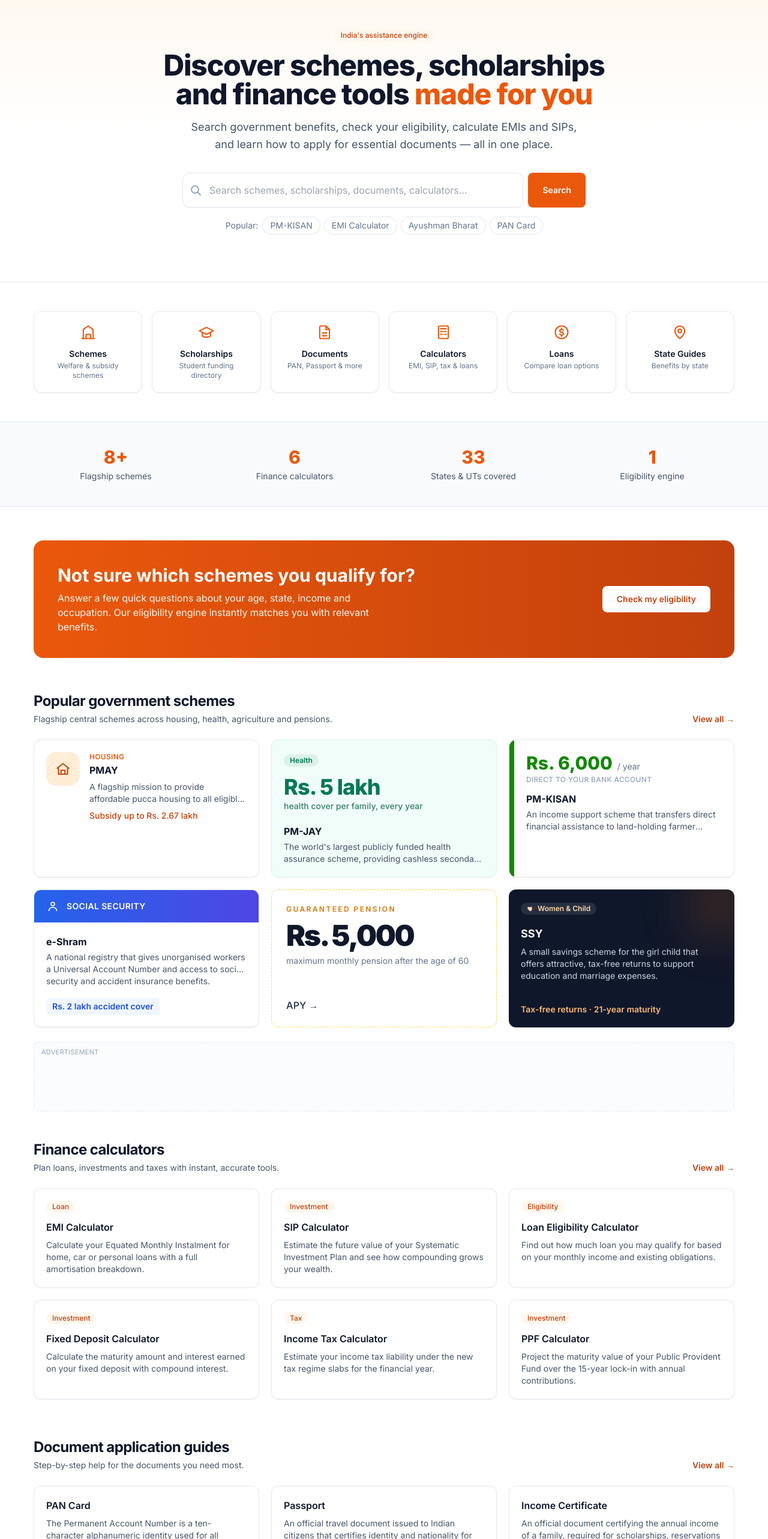
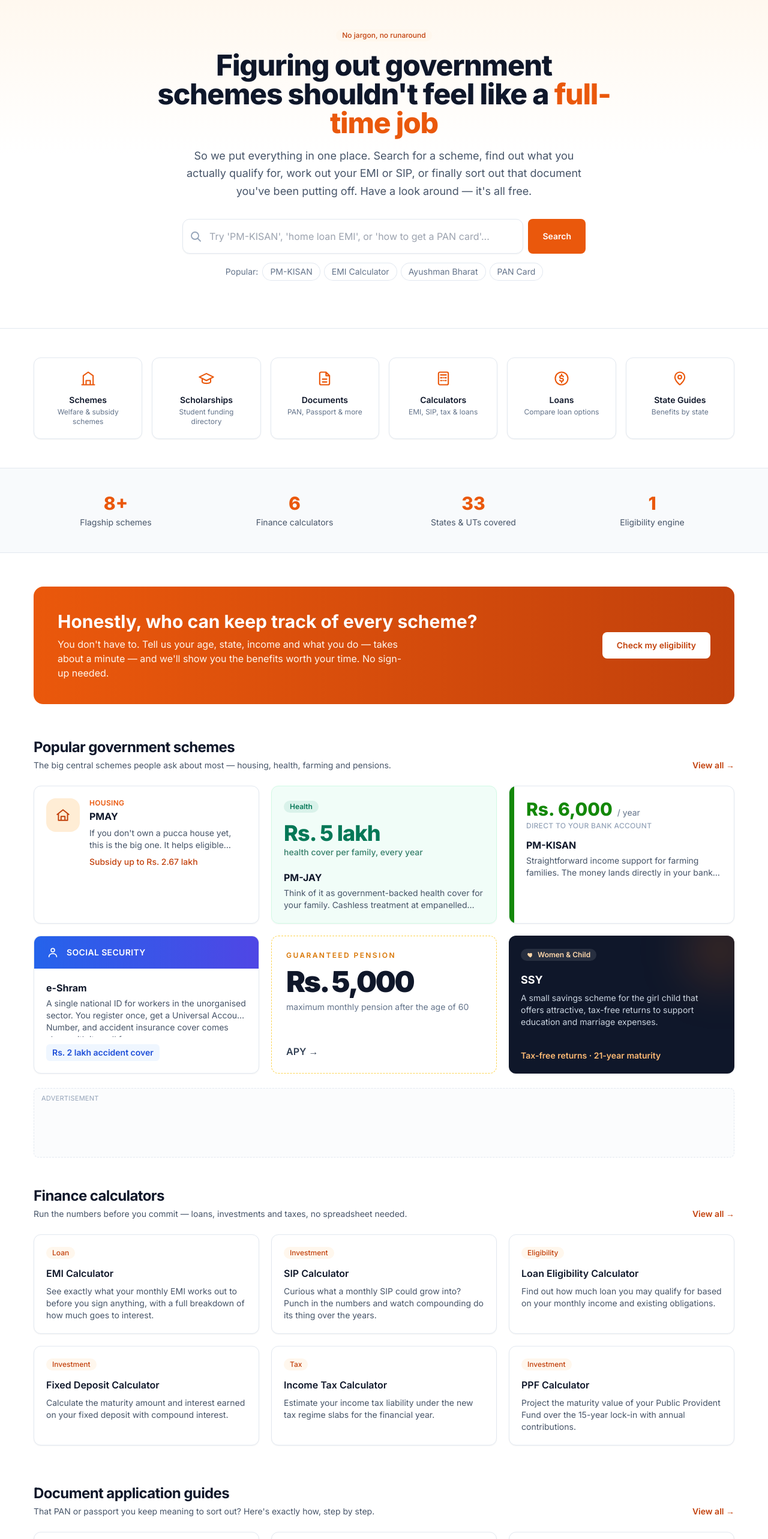
Before and after one commit to RukmaniIslary/India-Assist, a Next.js app: page / in a window 1280 px wide. Shown: the part 100-2666 px from the top of the page at 60% size. Built offline with nearby package versions, Linux system fonts and the light colour scheme; no server answers.

Commit message:
Add human touches: conversational hero, section copy and varied descriptions

```diff
--- a/src/app/page.tsx
+++ b/src/app/page.tsx
@@ -39,15 +39,16 @@
       <section className="relative overflow-hidden border-b border-ink-200 bg-gradient-to-b from-brand-50 via-white to-white">
         <div className="container-page py-16 sm:py-20">
           <div className="mx-auto max-w-3xl text-center">
-            <span className="badge mb-4">India&apos;s assistance engine</span>
+            <span className="badge mb-4">No jargon, no runaround</span>
             <h1 className="text-4xl font-extrabold tracking-tight text-ink-900 sm:text-5xl">
-              Discover schemes, scholarships and finance tools{" "}
-              <span className="text-brand-600">made for you</span>
+              Figuring out government schemes shouldn&apos;t feel like a{" "}
+              <span className="text-brand-600">full-time job</span>
             </h1>
             <p className="mx-auto mt-4 max-w-2xl text-lg leading-relaxed text-ink-600">
-              Search government benefits, check your eligibility, calculate EMIs
-              and SIPs, and learn how to apply for essential documents — all in
-              one place.
+              So we put everything in one place. Search for a scheme, find out
+              what you actually qualify for, work out your EMI or SIP, or finally
+              sort out that document you&apos;ve been putting off. Have a look
+              around &mdash; it&apos;s all free.
             </p>
             <div className="mx-auto mt-8 max-w-2xl">
               <SearchBox />
@@ -97,12 +98,12 @@
           <div className="grid items-center gap-6 lg:grid-cols-3">
             <div className="lg:col-span-2">
               <h2 className="text-2xl font-bold sm:text-3xl">
-                Not sure which schemes you qualify for?
+                Honestly, who can keep track of every scheme?
               </h2>
               <p className="mt-2 max-w-xl text-brand-50">
-                Answer a few quick questions about your age, state, income and
-                occupation. Our eligibility engine instantly matches you with
-                relevant benefits.
+                You don&apos;t have to. Tell us your age, state, income and what
+                you do &mdash; takes about a minute &mdash; and we&apos;ll show
+                you the benefits worth your time. No sign-up needed.
               </p>
             </div>
             <div className="lg:text-right">
@@ -120,7 +121,7 @@
       <section className="container-page">
         <SectionHeading
           title="Popular government schemes"
-          subtitle="Flagship central schemes across housing, health, agriculture and pensions."
+          subtitle="The big central schemes people ask about most — housing, health, farming and pensions."
           href="/schemes"
         />
         <FeaturedSchemes />
@@ -133,7 +134,7 @@
       <section className="container-page py-6">
         <SectionHeading
           title="Finance calculators"
-          subtitle="Plan loans, investments and taxes with instant, accurate tools."
+          subtitle="Run the numbers before you commit — loans, investments and taxes, no spreadsheet needed."
           href="/calculators"
         />
         <div className="grid gap-5 sm:grid-cols-2 lg:grid-cols-3">
@@ -146,7 +147,7 @@
       <section className="container-page py-10">
         <SectionHeading
           title="Document application guides"
-          subtitle="Step-by-step help for the documents you need most."
+          subtitle="That PAN or passport you keep meaning to sort out? Here's exactly how, step by step."
           href="/documents"
         />
         <div className="grid gap-5 sm:grid-cols-2 lg:grid-cols-3">
@@ -159,7 +160,7 @@
       <section className="container-page py-6">
         <SectionHeading
           title="Explore benefits by state"
-          subtitle="Dedicated guides for every Indian state and union territory."
+          subtitle="Every state and UT has its own schemes too — find yours below."
           href="/states"
         />
         <div className="flex flex-wrap gap-2">
--- a/src/components/Newsletter.tsx
+++ b/src/components/Newsletter.tsx
@@ -18,11 +18,12 @@
       <div className="container-page py-12">
         <div className="mx-auto max-w-2xl text-center">
           <h2 className="text-2xl font-bold text-white">
-            Weekly benefit alerts in your inbox
+            New schemes and deadlines, straight to your inbox
           </h2>
           <p className="mt-2 text-sm text-ink-300">
-            Get new schemes, scholarship deadlines and finance tips every week.
-            No spam, unsubscribe anytime.
+            One short email a week with new schemes, scholarship deadlines worth
+            knowing, and the odd money tip. No spam, and you can leave whenever
+            you like.
           </p>
           {done ? (
             <p className="mt-6 rounded-lg bg-india-green/20 px-4 py-3 text-sm font-medium text-green-100">
--- a/src/components/SearchBox.tsx
+++ b/src/components/SearchBox.tsx
@@ -5,7 +5,7 @@
 
 export default function SearchBox({
   size = "lg",
-  placeholder = "Search schemes, scholarships, documents, calculators...",
+  placeholder = "Try 'PM-KISAN', 'home loan EMI', or 'how to get a PAN card'...",
 }: {
   size?: "lg" | "md";
   placeholder?: string;
--- a/src/data/calculators.ts
+++ b/src/data/calculators.ts
@@ -12,7 +12,7 @@
     name: "EMI Calculator",
     category: "Loan",
     summary:
-      "Calculate your Equated Monthly Instalment for home, car or personal loans with a full amortisation breakdown.",
+      "See exactly what your monthly EMI works out to before you sign anything, with a full breakdown of how much goes to interest.",
     keywords: ["emi calculator", "loan emi", "monthly instalment", "home loan emi"],
   },
   {
@@ -20,7 +20,7 @@
     name: "SIP Calculator",
     category: "Investment",
     summary:
-      "Estimate the future value of your Systematic Investment Plan and see how compounding grows your wealth.",
+      "Curious what a monthly SIP could grow into? Punch in the numbers and watch compounding do its thing over the years.",
     keywords: ["sip calculator", "mutual fund sip", "investment returns"],
   },
   {
--- a/src/data/documents.ts
+++ b/src/data/documents.ts
@@ -17,7 +17,7 @@
     name: "PAN Card",
     authority: "Income Tax Department",
     summary:
-      "The Permanent Account Number is a ten-character alphanumeric identity used for all financial and tax-related transactions in India.",
+      "The ten-character code you'll need for pretty much anything money-related — filing taxes, opening accounts, big transactions. If you don't have one yet, it's quicker to get than most people think.",
     whoNeeds:
       "Anyone filing income tax, opening certain bank accounts, or making high-value financial transactions.",
     processingTime: "Typically 15 to 20 working days for physical card; e-PAN faster",
--- a/src/data/loans.ts
+++ b/src/data/loans.ts
@@ -15,7 +15,7 @@
     rateRange: "8.3% – 9.5% p.a.",
     tenure: "Up to 30 years",
     summary:
-      "Finance the purchase or construction of a home with long tenures and competitive interest rates.",
+      "The long-haul loan most of us take at least once. Big amounts, long tenures, and usually the lowest interest rate you'll get on any loan.",
     features: [
       "Tax benefits on principal and interest",
       "Balance transfer to reduce EMIs",
@@ -29,7 +29,7 @@
     rateRange: "10.5% – 24% p.a.",
     tenure: "1 – 7 years",
     summary:
-      "Unsecured loan for any personal need with quick disbursal and minimal documentation.",
+      "When you need money fast and don't want to pledge anything, this is the go-to. Quick to get, but the interest is higher, so borrow only what you need.",
     features: [
       "No collateral required",
       "Fast approval and disbursal",
--- a/src/data/schemes.ts
+++ b/src/data/schemes.ts
@@ -31,7 +31,7 @@
     ministry: "Ministry of Housing & Urban Affairs",
     category: "Housing",
     summary:
-      "A flagship mission to provide affordable pucca housing to all eligible urban and rural households, with credit-linked interest subsidy on home loans.",
+      "If you don't own a pucca house yet, this is the big one. It helps eligible families build or buy a home, with a good chunk of your home loan interest knocked off as a subsidy.",
     benefit:
       "Interest subsidy up to Rs. 2.67 lakh on home loans and direct assistance for house construction.",
     launched: "2015",
@@ -75,7 +75,7 @@
     ministry: "Ministry of Health & Family Welfare",
     category: "Health",
     summary:
-      "The world's largest publicly funded health assurance scheme, providing cashless secondary and tertiary hospital care to eligible families.",
+      "Think of it as government-backed health cover for your family. Cashless treatment at empanelled hospitals, no premium to pay if you qualify, and it happens to be the largest scheme of its kind anywhere in the world.",
     benefit:
       "Health cover of Rs. 5 lakh per family per year for secondary and tertiary care hospitalisation.",
     launched: "2018",
@@ -117,7 +117,7 @@
     ministry: "Ministry of Agriculture & Farmers Welfare",
     category: "Agriculture",
     summary:
-      "An income support scheme that transfers direct financial assistance to land-holding farmer families across the country.",
+      "Straightforward income support for farming families. The money lands directly in your bank account, three times a year, with no middleman in between.",
     benefit:
       "Rs. 6,000 per year transferred directly in three equal instalments of Rs. 2,000.",
     launched: "2019",
@@ -159,7 +159,7 @@
     ministry: "Ministry of Labour & Employment",
     category: "Employment",
     summary:
-      "A national registry that gives unorganised workers a Universal Account Number and access to social security and accident insurance benefits.",
+      "A single national ID for workers in the unorganised sector. You register once, get a Universal Account Number, and accident insurance cover comes along with it — all free.",
     benefit:
       "Accidental insurance cover of Rs. 2 lakh and a single window for unorganised-sector welfare benefits.",
     launched: "2021",
```
